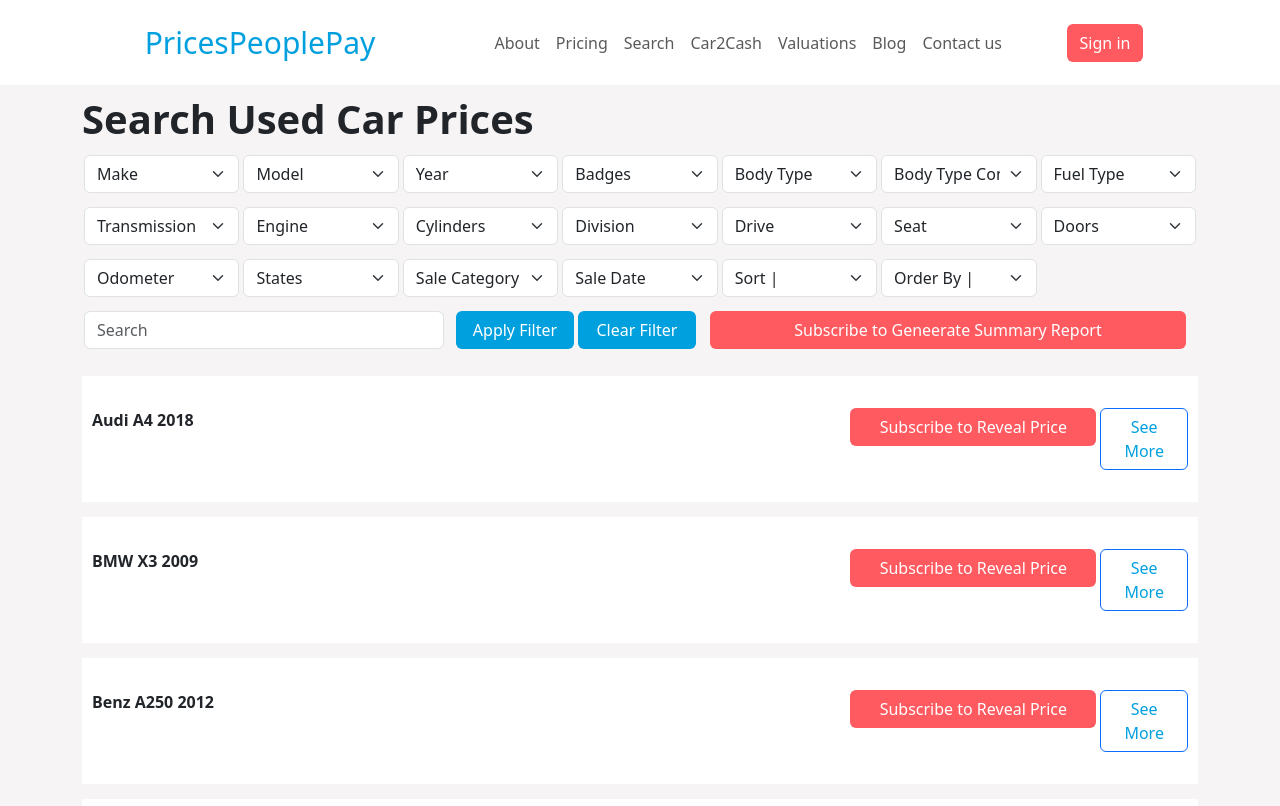
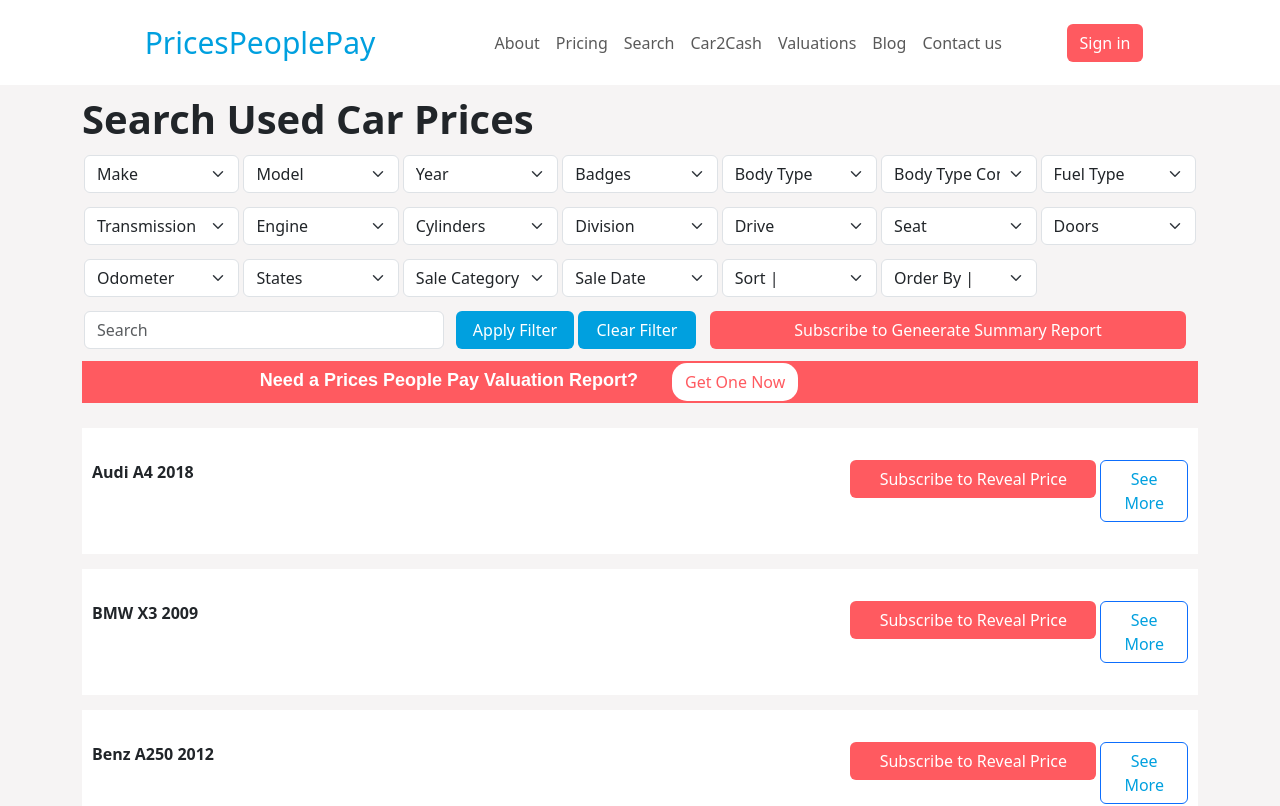
Before and after one commit to AdrianWMY/mockup-app, a React (Create React App) app: page / in a window 1280 px wide. Shown: the top 806 px of the page. Built offline with nearby package versions, Linux system fonts and the light colour scheme.

Commit message:
Update comment

```diff
--- a/src/components/navbar/Navigation.jsx
+++ b/src/components/navbar/Navigation.jsx
@@ -6,6 +6,9 @@ import Navbar from 'react-bootstrap/Navbar';
 import Button from 'react-bootstrap/Button';
 import Col from 'react-bootstrap/Col';
 
+/*
+ *Navigation Bar component
+ */
 function Navigation() {
   return (
     <Navbar>
--- a/src/components/searchPricesPage/SearchPricesPage.css
+++ b/src/components/searchPricesPage/SearchPricesPage.css
@@ -6,7 +6,6 @@
 }
 .searchbar{
     padding: 2px !important;
-    /* width: 200px  ; */
 }
 .row{
     margin-top: 10px !important;
@@ -57,3 +56,27 @@
     opacity: 0.8;
     transition: opacity 0.2s;
 }
+
+.middle-line{
+    background-color: #ff5a60;
+}
+.advertising{
+    color: white;
+    font-family: Montserrat,sans-serif;
+    font-weight: bold;
+    font-size: 18px;
+    text-align: end;
+    padding-top: 4px;
+
+
+}
+.getOneNow-btn{
+    background-color: white !important;
+    color: #ff5a60 !important;
+    border-radius: 15px !important;
+    margin-left: 30px;
+
+}
+.getOneNow-col{
+    text-align: start !important;
+}
--- a/src/components/searchPricesPage/SearchPricesPage.jsx
+++ b/src/components/searchPricesPage/SearchPricesPage.jsx
@@ -1,7 +1,5 @@
 import React, { useState } from 'react';
 import { Col, Container, Row } from 'react-bootstrap';
-import Dropdown from 'react-bootstrap/Dropdown';
-import DropdownButton from 'react-bootstrap/DropdownButton';
 import './SearchPricesPage.css';
 import Button from 'react-bootstrap/Button';
 import 'bootstrap';
@@ -10,8 +8,10 @@ import data from '../../data.json';
 import Filter from '../filter/Filter';
 
 function SearchPrices() {
+  //Load and modify data
   let [newCarList, updateCarList] = useState(data);
 
+  //This function is to filter the result with user selection
   const onFilterValueSelected = (filterValue) => {
     let filteredCarList;
     if (filterValue !== 'Make') {
@@ -26,6 +26,8 @@ function SearchPrices() {
 
   return (
     <>
+      {/* The main page for displaying car information
+       */}
       <Container>
         <h1 className="title">Search Used Car Prices</h1>
         <Filter filterValueSelected={onFilterValueSelected}></Filter>
@@ -54,6 +56,20 @@ function SearchPrices() {
             <Col md="auto" className="btnn">
               <Button variant="default" className="subscribe-btn">
                 Subscribe to Geneerate Summary Report
+              </Button>
+            </Col>
+          </Row>
+        </Container>
+        <Container>
+          <Row className="middle-line">
+            <Col>
+              <div className="advertising">
+                Need a Prices People Pay Valuation Report?
+              </div>
+            </Col>
+            <Col className="getOneNow-col">
+              <Button variant="deafult" className="getOneNow-btn">
+                Get One Now
               </Button>
             </Col>
           </Row>
```
Also changed, not shown: src/components/filter/Filter.css (deleted), 1 other file (tests, documents, lock files or other folders).
